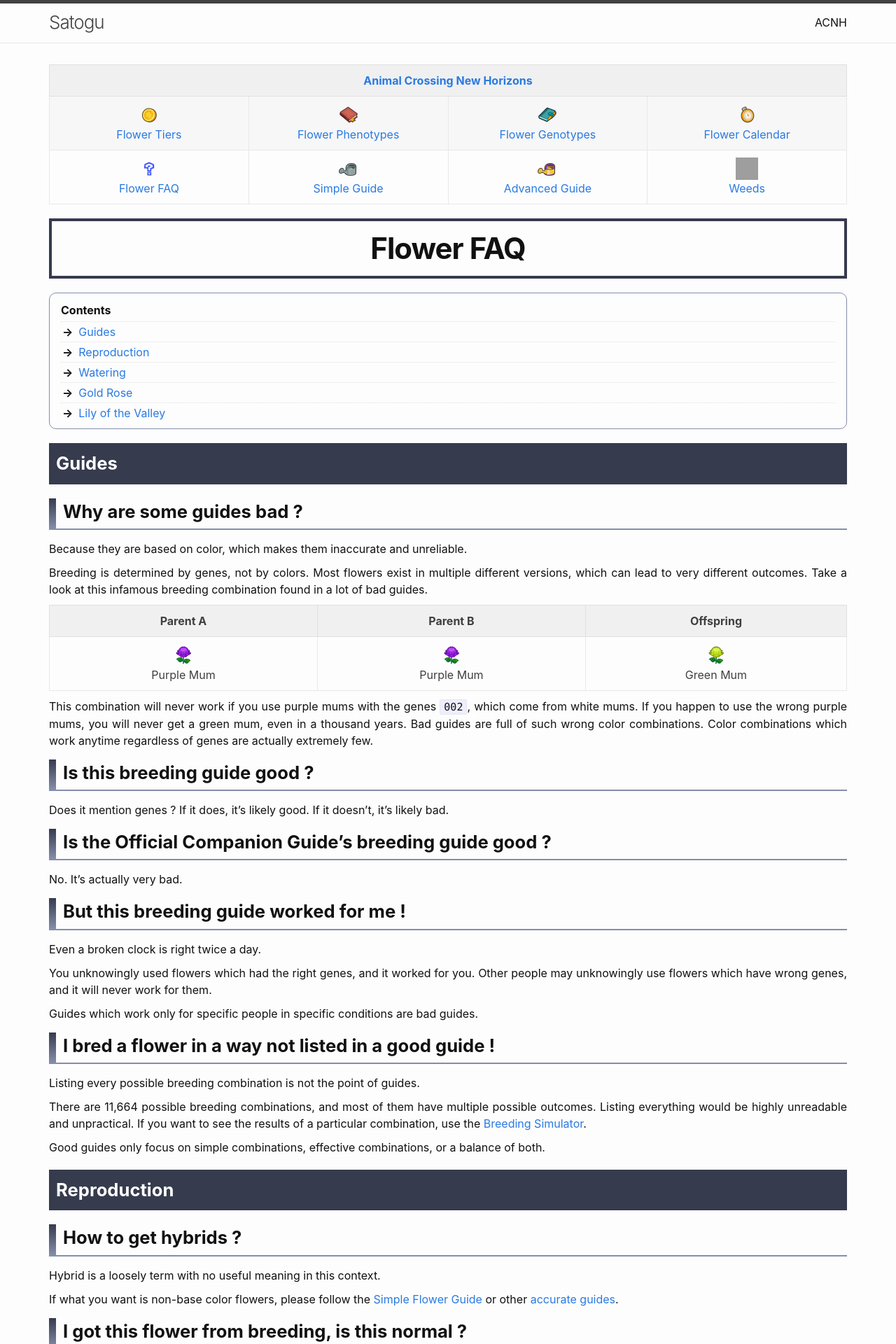
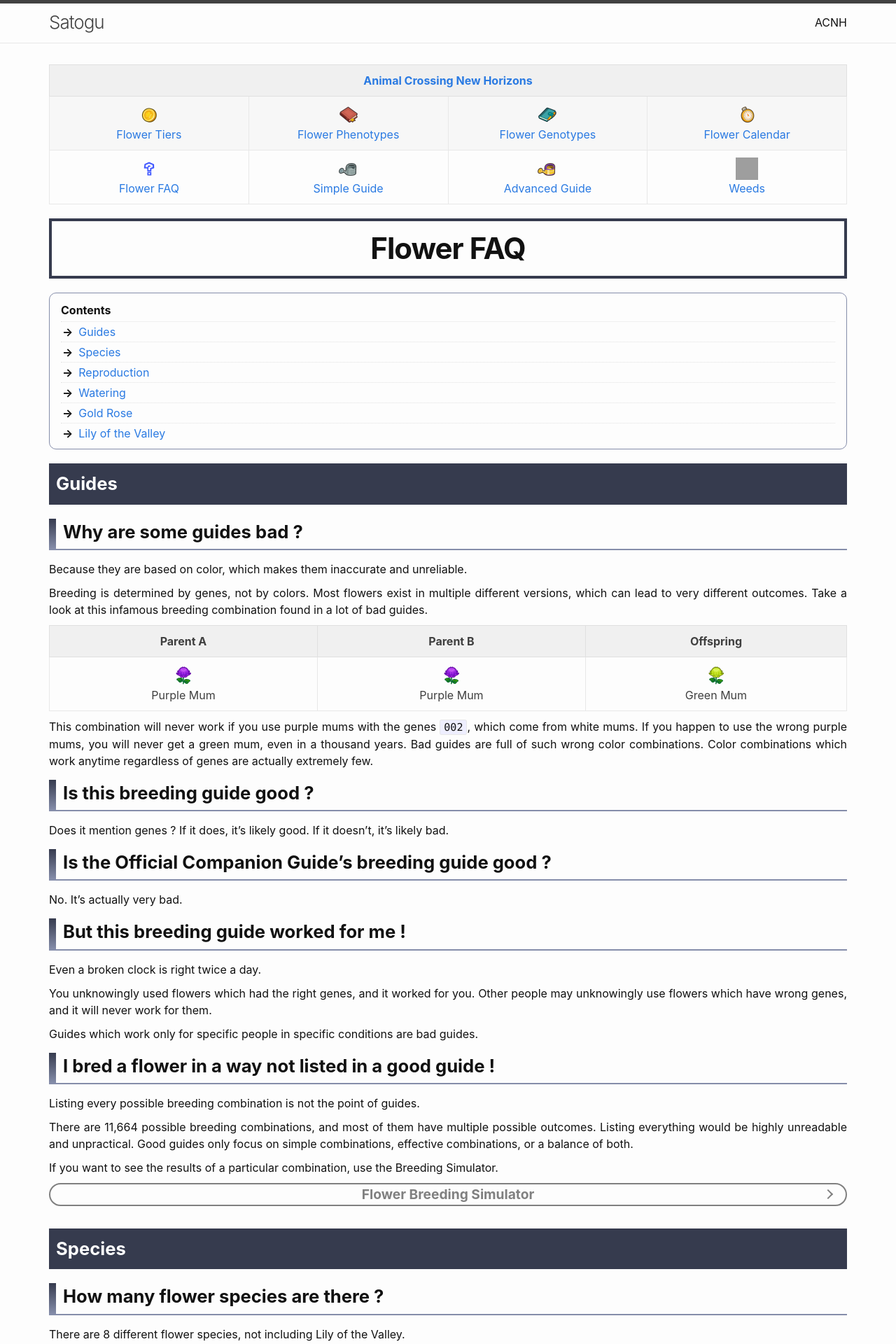
Before and after one commit to aiterusawato/satogu, a Jekyll site: the page built from acnh/flowers/faq.md, in a window 1280 px wide. Shown: the top 1920 px of the page at 70% size. Built offline with Jekyll 4.4.1, drawn with Linux system fonts in a browser that asks for light colours; some of the changed text lies outside the part shown; grey boxes are pictures that could not be loaded.

Commit message:
Add button links

```diff
--- a/_sass/main.scss
+++ b/_sass/main.scss
@@ -52,12 +52,54 @@ h1, h2, h3 {
 	background: linear-gradient(to bottom,#363b4e,#858daa);
 }
 
+.button-link {
+	margin: 0 auto 2em auto;
+}
+
 .post-content p {
 	padding: 0;
 	margin: 10px 0;
 	font-size: 1em;
 	text-align: justify;
 	font-style: normal;
+}
+
+.button-link a {
+	position: relative;
+	display: block;
+	font-size: 1.2em;
+	font-weight: bold;
+	text-align: center;
+	text-decoration: none;
+	color: gray;
+	padding: 0em 0;
+	border: 2px solid gray;
+	border-radius: 50px;
+	cursor: pointer;
+}
+
+.button-link a:hover {
+	color: white;
+	background-color: gray;
+}
+
+.button-link a:after {
+	position: absolute;
+	top: 0;
+	bottom: 0;
+	right: 20px;
+	content: "";
+	margin: auto;
+	width: 8px;
+	height: 8px;
+	border: 2px solid gray;
+	border-top-style: none;
+	border-left-style: none;
+	transform: translate(0,0) rotate(-45deg);
+}
+
+.button-link a:hover:after {
+	border-color: white;
 }
 
 .img-full {
--- a/acnh/flowers/faq.md
+++ b/acnh/flowers/faq.md
@@ -39,21 +39,61 @@ Guides which work only for specific people in specific conditions are bad guides
 
 Listing every possible breeding combination is not the point of guides.
 
-There are 11,664 possible breeding combinations, and most of them have multiple possible outcomes. Listing everything would be highly unreadable and unpractical. If you want to see the results of a particular combination, use the [Breeding Simulator](https://gardenscience.ac/).
+There are 11,664 possible breeding combinations, and most of them have multiple possible outcomes. Listing everything would be highly unreadable and unpractical. Good guides only focus on simple combinations, effective combinations, or a balance of both.
 
-Good guides only focus on simple combinations, effective combinations, or a balance of both.
+If you want to see the results of a particular combination, use the Breeding Simulator.
+
+<div class = "button-link">
+	<a href="https://gardenscience.ac">Flower Breeding Simulator</a>
+</div>
+
+## Species
+
+### How many flower species are there ?
+
+There are 8 different flower species, not including Lily of the Valley.
+
+### How many flower colors are there ?
+
+There are 10 different flower colors, but every species has only a subset of available colors.
+
+<div class = "button-link">
+	<a href="tiers.html">Flower Tiers</a>
+</div>
+
+### How many flower phenotypes are there ?
+
+There are 53 different flower phenotypes in total, not including Lily of the Valley
+
+<div class = "button-link">
+	<a href="phenotypes.html">Flower Phenotypes</a>
+</div>
+
+### How many flower genotypes are there ?
+
+There are 270 different flower genotypes in total.
+
+<div class = "button-link">
+	<a href="genotypes.html">Flower Genotypes</a>
+</div>
 
 ## Reproduction
 
 ### How to get hybrids ?
 
-Hybrid is a loosely term with no useful meaning in this context.
+If you want non-base flowers, follow the simple guide.
 
-If what you want is non-base color flowers, please follow the [Simple Flower Guide](simple.html) or other [accurate guides](../flowers).
+<div class = "button-link">
+	<a href="simple.html">Simple Flower Guide</a>
+</div>
 
 ### I got this flower from breeding, is this normal ?
 
-Yes, most likely. This is how breeding works. If you have a doubt, check the [Breeding Simulator](https://gardenscience.ac/).
+Yes, most likely. If you have a doubt, check the Breeding Simulator.
+
+<div class = "button-link">
+	<a href="https://gardenscience.ac">Flower Breeding Simulator</a>
+</div>
 
 ### Can this flower clone ?
 
```
